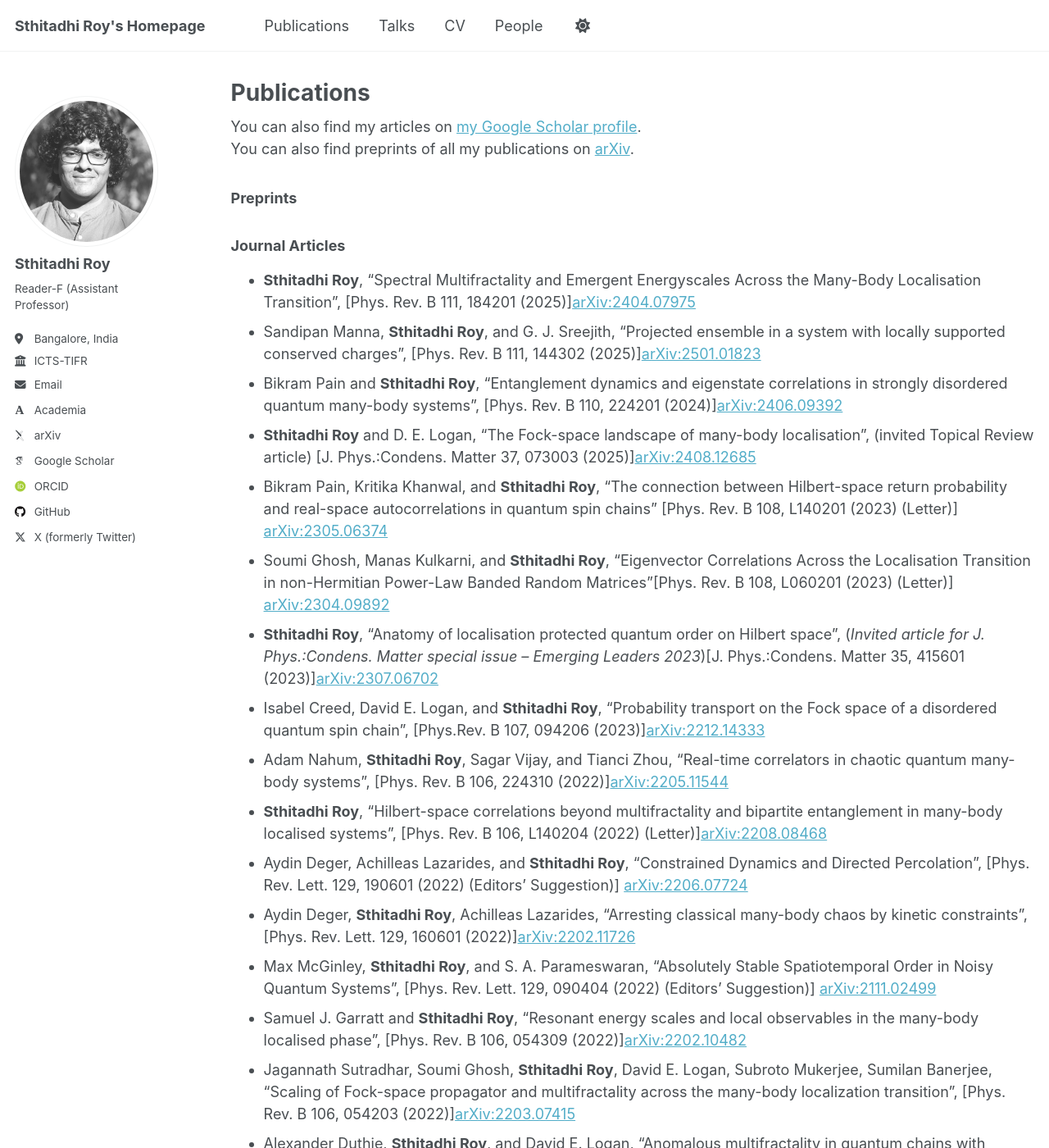
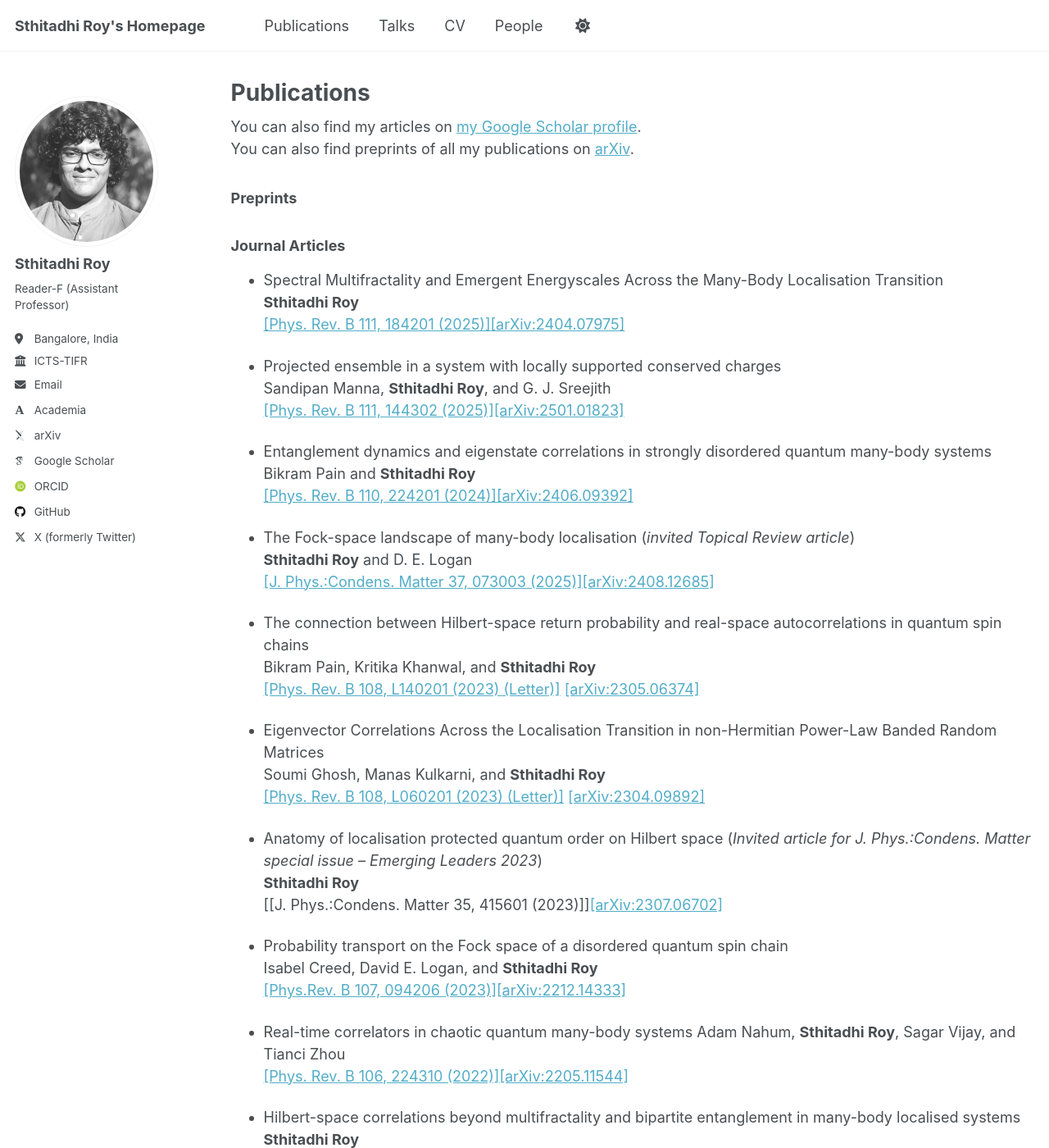
Before and after one commit to sthitadhi-roy/sthitadhi-roy.github.io, a Jekyll site: the page built from _pages/publications.md, in a window 1280 px wide and 1400 px high. Shown: the whole window at 82% size. Built offline with Jekyll 4.4.1, drawn with Linux system fonts in a browser that asks for light colours; some web fonts are replaced; part of the change alters nothing that is shown; some of the changed text lies outside the part shown.

Commit message:
Update publications.md

```diff
--- a/_pages/publications.md
+++ b/_pages/publications.md
@@ -23,16 +23,46 @@ author_profile: true
 
 ### Journal Articles
 
-- **Sthitadhi Roy**, "Spectral Multifractality and Emergent Energyscales Across the Many-Body Localisation Transition", [Phys. Rev. B 111, 184201 (2025)][arXiv:2404.07975](https://arxiv.org/abs/2404.07975)
-- Sandipan Manna, **Sthitadhi Roy**, and G. J. Sreejith, "Projected ensemble in a system with locally supported conserved charges", [Phys. Rev. B 111, 144302 (2025)][arXiv:2501.01823](https://arxiv.org/abs/2501.01823)
-- Bikram Pain and **Sthitadhi Roy**, "Entanglement dynamics and eigenstate correlations in strongly disordered quantum many-body systems", [Phys. Rev. B 110, 224201 (2024)][arXiv:2406.09392](https://arxiv.org/abs/2406.09392)
-- **Sthitadhi Roy** and D. E. Logan, "The Fock-space landscape of many-body localisation",  (invited Topical Review article) [J. Phys.:Condens. Matter 37, 073003 (2025)][arXiv:2408.12685](https://arxiv.org/abs/2408.12685)
-- Bikram Pain, Kritika Khanwal, and **Sthitadhi Roy**, "The connection between Hilbert-space return probability and real-space autocorrelations in quantum spin chains" [Phys. Rev. B 108, L140201 (2023) (Letter)] [arXiv:2305.06374](https://arxiv.org/abs/2305.06374)
-- Soumi Ghosh, Manas Kulkarni, and **Sthitadhi Roy**, "Eigenvector Correlations Across the Localisation Transition in non-Hermitian Power-Law Banded Random Matrices"[Phys. Rev. B 108, L060201 (2023) (Letter)] [arXiv:2304.09892](https://arxiv.org/abs/2304.09892)
-- **Sthitadhi Roy**, "Anatomy of localisation protected quantum order on Hilbert space", (*Invited article for J. Phys.:Condens. Matter special issue -- Emerging Leaders 2023*)[J. Phys.:Condens. Matter 35, 415601 (2023)][arXiv:2307.06702](https://arxiv.org/abs/2307.06702)
-- Isabel Creed, David E. Logan, and **Sthitadhi Roy**, "Probability transport on the Fock space of a disordered quantum spin chain", [Phys.Rev. B 107, 094206 (2023)][arXiv:2212.14333](https://arxiv.org/abs/2212.14333)
-- Adam Nahum, **Sthitadhi Roy**, Sagar Vijay, and Tianci Zhou, "Real-time correlators in chaotic quantum many-body systems", [Phys. Rev. B 106, 224310 (2022)][arXiv:2205.11544](https://arxiv.org/abs/2205.11544)
-- **Sthitadhi Roy**, "Hilbert-space correlations beyond multifractality and bipartite entanglement in many-body localised systems", [Phys. Rev. B 106, L140204 (2022) (Letter)][arXiv:2208.08468](https://arxiv.org/abs/2208.08468)
+- Spectral Multifractality and Emergent Energyscales Across the Many-Body Localisation Transition
+  **Sthitadhi Roy**
+  [[Phys. Rev. B 111, 184201 (2025)]](https://doi.org/10.1103/PhysRevB.111.184201)[[arXiv:2404.07975]](https://arxiv.org/abs/2404.07975)
+
+- Projected ensemble in a system with locally supported conserved charges
+  Sandipan Manna, **Sthitadhi Roy**, and G. J. Sreejith
+  [[Phys. Rev. B 111, 144302 (2025)]](https://doi.org/10.1103/PhysRevB.111.144302)[[arXiv:2501.01823]](https://arxiv.org/abs/2501.01823)
+
+- Entanglement dynamics and eigenstate correlations in strongly disordered quantum many-body systems
+  Bikram Pain and **Sthitadhi Roy**
+  [[Phys. Rev. B 110, 224201 (2024)]](https://doi.org/10.1103/PhysRevB.110.224201)[[arXiv:2406.09392]](https://arxiv.org/abs/2406.09392)
+
+- The Fock-space landscape of many-body localisation (*invited Topical Review article*)
+  **Sthitadhi Roy** and D. E. Logan
+  [[J. Phys.:Condens. Matter 37, 073003 (2025)]](https://doi.org/10.1088/1361-648X/ad94c3)[[arXiv:2408.12685]](https://arxiv.org/abs/2408.12685)
+
+- The connection between Hilbert-space return probability and real-space autocorrelations in quantum spin chains
+  Bikram Pain, Kritika Khanwal, and **Sthitadhi Roy**
+  [[Phys. Rev. B 108, L140201 (2023) (Letter)]](https://doi.org/10.1103/PhysRevB.108.L140201) [[arXiv:2305.06374]](https://arxiv.org/abs/2305.06374)
+
+- Eigenvector Correlations Across the Localisation Transition in non-Hermitian Power-Law Banded Random Matrices
+  Soumi Ghosh, Manas Kulkarni, and **Sthitadhi Roy**
+  [[Phys. Rev. B 108, L060201 (2023) (Letter)]](https://doi.org/10.1103/PhysRevB.108.L060201) [[arXiv:2304.09892]](https://arxiv.org/abs/2304.09892)
+
+- Anatomy of localisation protected quantum order on Hilbert space (*Invited article for J. Phys.:Condens. Matter special issue -- Emerging Leaders 2023*)
+  **Sthitadhi Roy**
+  [[J. Phys.:Condens. Matter 35, 415601 (2023)]][[arXiv:2307.06702]](https://arxiv.org/abs/2307.06702)
+
+- Probability transport on the Fock space of a disordered quantum spin chain
+  Isabel Creed, David E. Logan, and **Sthitadhi Roy**
+  [[Phys.Rev. B 107, 094206 (2023)]](https://doi.org/10.1103/PhysRevB.107.094206)[[arXiv:2212.14333]](https://arxiv.org/abs/2212.14333)
+
+- Real-time correlators in chaotic quantum many-body systems
+  Adam Nahum, **Sthitadhi Roy**, Sagar Vijay, and Tianci Zhou
+  [[Phys. Rev. B 106, 224310 (2022)]](https://doi.org/10.1103/PhysRevB.106.224310)[[arXiv:2205.11544]](https://arxiv.org/abs/2205.11544)
+
+- Hilbert-space correlations beyond multifractality and bipartite entanglement in many-body localised systems
+  **Sthitadhi Roy**
+  [[Phys. Rev. B 106, L140204 (2022) (Letter)]](https://doi.org/10.1103/PhysRevB.106.L140204)[[arXiv:2208.08468]](https://arxiv.org/abs/2208.08468)
+
 - Aydin Deger, Achilleas Lazarides, and **Sthitadhi Roy**, "Constrained Dynamics and Directed Percolation", [Phys. Rev. Lett. 129, 190601 (2022) (Editors' Suggestion)] [arXiv:2206.07724](https://arxiv.org/abs/2206.07724)
 - Aydin Deger, **Sthitadhi Roy**, Achilleas Lazarides, "Arresting classical many-body chaos by kinetic constraints", [Phys. Rev. Lett. 129, 160601 (2022)][arXiv:2202.11726](https://arxiv.org/abs/2202.11726)
 - Max McGinley, **Sthitadhi Roy**, and S. A. Parameswaran, "Absolutely Stable Spatiotemporal Order in Noisy Quantum Systems", [Phys. Rev. Lett. 129, 090404 (2022) (Editors' Suggestion)] [arXiv:2111.02499](https://arxiv.org/abs/2111.02499)
```
